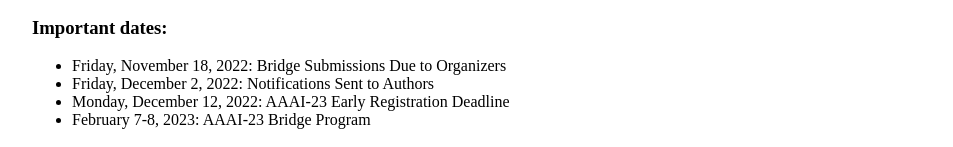
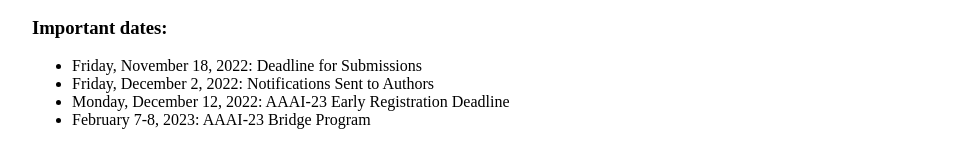
Before and after one commit to garrettkatz/ap2s-bridge, a plain HTML site: page index.html in a window 1280 px wide. Shown: the part 1540-1687 px from the top of the page, without its empty margins (160-1113 px from the left). Drawn offline with Linux system fonts and the light colour scheme.

Commit message:
clearer language about deadline

```diff
--- a/index.html
+++ b/index.html
@@ -80,7 +80,7 @@
 
 <h3>Important dates:</h3>
 <ul>
-<li>Friday, November 18, 2022: Bridge Submissions Due to Organizers</li>
+<li>Friday, November 18, 2022: Deadline for Submissions</li>
 <li>Friday, December 2, 2022: Notifications Sent to Authors</li>
 <li>Monday, December 12, 2022: AAAI-23 Early Registration Deadline</li>
 <li>February 7-8, 2023: AAAI-23 Bridge Program</li>
```
